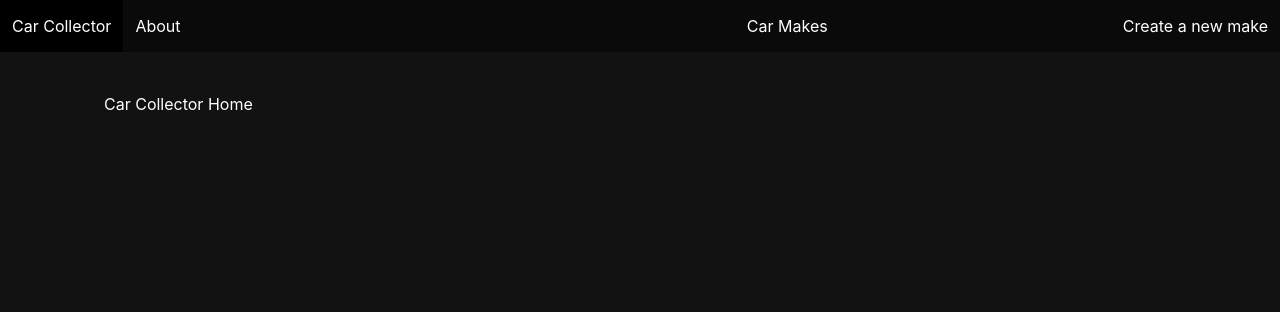
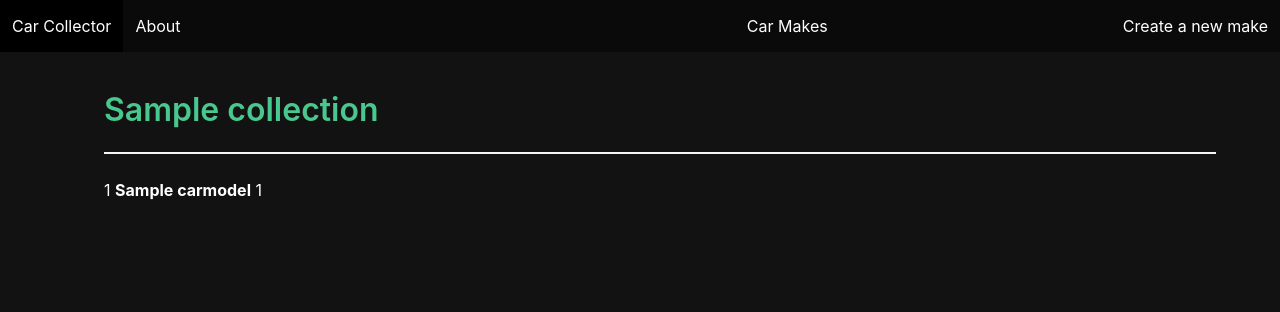
Before and after one commit to raymondborel/django_cars_app, a Django app: template main_app/templates/home.html in a window 1280 px wide. Shown: the top 312 px of the page. Run offline with Django 3.2, Linux system fonts and the light colour scheme; the template is opened without the code that fills it: most values are stand-ins (such as "Sample title", 1, 10 or a date in 2020).

```diff
--- a/main_app/static/styles/main.css
+++ b/main_app/static/styles/main.css
@@ -1,6 +1,6 @@
 body {
     background-color: #121212;
-    color: #ffffff;
+    color: #fff;
     min-height: 100vh;
   }
 
@@ -13,10 +13,11 @@ body {
   .container {
     padding: 40px;
     padding-right: 0;
+    color: #fff
   }
 
   .title {
-    color: #ffffff;
+    color: #fff
   }
 
   .gallery {
@@ -37,6 +38,8 @@ body {
 
   p {
     font-size: 12px;
+    color: #fff
+
   }
 
   .detail__img {
@@ -76,12 +79,14 @@ body {
 
   .detail__container {
     margin-top: 500px;
+    color: #fff
   }
 
   .detail__songs {
     width: 100%;
     display: flex;
     flex-direction: column;
+    color: #fff
 }
 
 .song {
--- a/main_app/templates/home.html
+++ b/main_app/templates/home.html
@@ -2,5 +2,25 @@
 
 {% block title %}Home{% endblock %}
 {% block content %}
-<h1>Car Collector Home</h1>
+<div class="home__collections">
+    {% for collection in collections %}
+
+        <div class="collection mb-5">
+            <h3 class="title is-3 has-text-success">{{collection.title}}</h3>
+            <hr />
+
+            {% for carmodel in collection.carmodel.all %}
+
+                <div class="carmodel">
+                    <span>{{forloop.counter}}</span>
+                    <span><b>{{carmodel.title}}</b></span>
+                    <span>{{carmodel.get_length}}</span>
+                </div>
+
+            {% endfor %}
+        </div>
+    {% empty %}
+        <div class="collection mb-5">"There are no carmodels in this collection"</div>
+    {% endfor %}
+</div>
 {% endblock %}
--- a/main_app/urls.py
+++ b/main_app/urls.py
@@ -10,4 +10,5 @@ urlpatterns = [
     path('makes/<int:pk>/update', views.MakeUpdate.as_view(), name="make_update"),
     path('makes/<int:pk>/delete', views.MakeDelete.as_view(), name="make_delete"),
     path('makes/<int:pk>/carmodels/new/', views.CarModelCreate.as_view(), name="carmodel_create"),
+        path('collections/<int:pk>/carmodels/<int:carmodel_pk>/', views.CollectionCarModelAssoc.as_view(), name="collection_carmodel_assoc"),
 ]
```
Also changed, not shown: main_app/views.py (+21 -1 lines).
